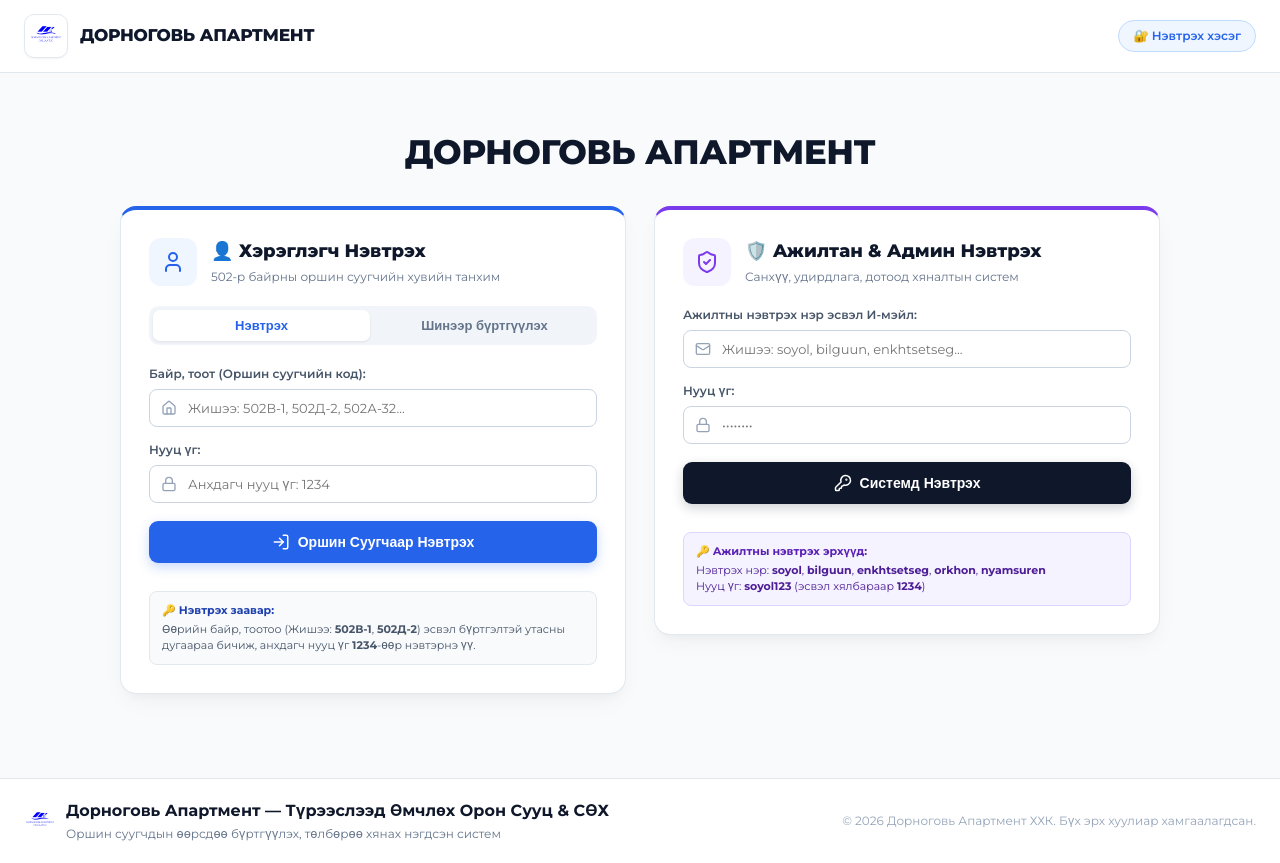
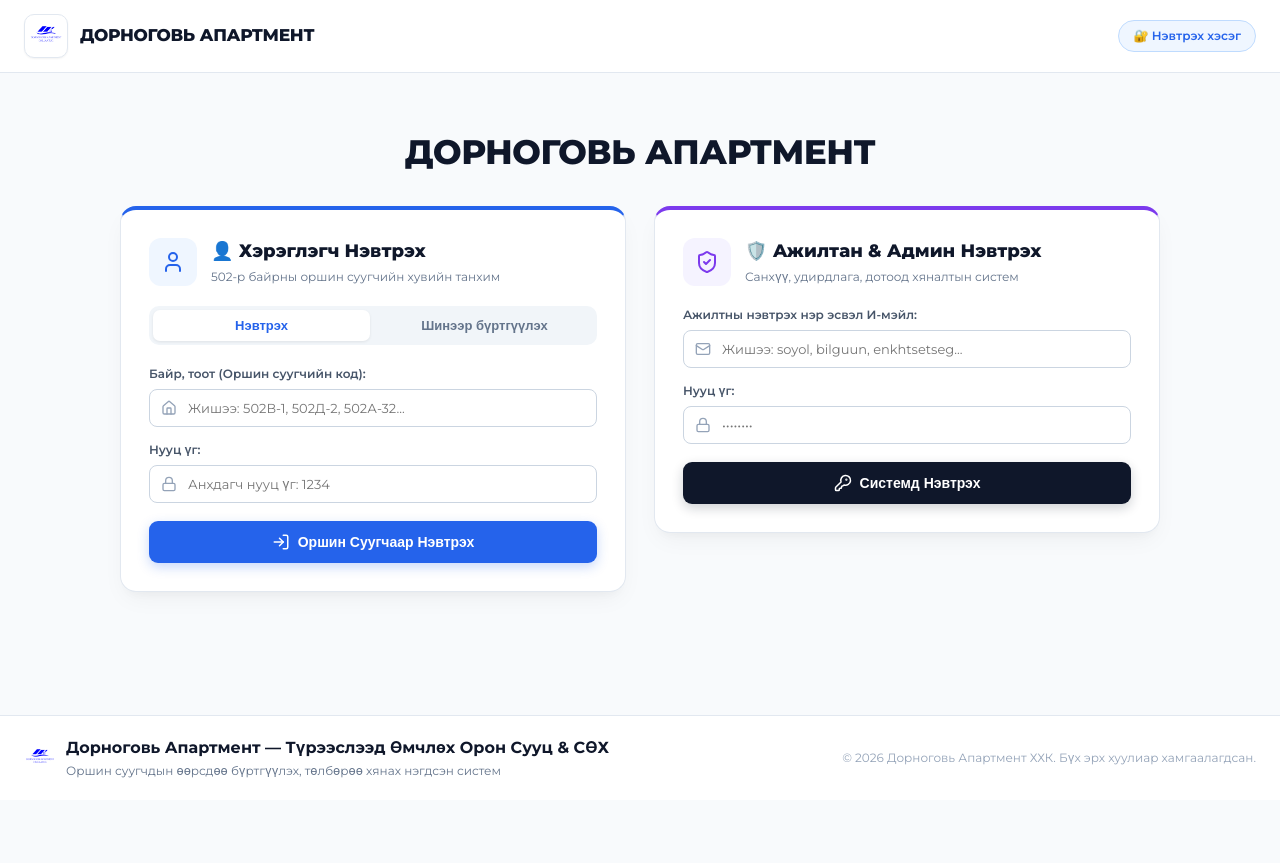
Before and after one commit to Beck0404-ai/Doronsuuts, a React (Vite) app: page / in a window 1280 px wide. After the commit the page ends 800 px from the top, so only its background shows below. Built offline with nearby package versions, Linux system fonts and the light colour scheme; no server answers; the database is empty.

Commit message:
Remove login helper tip boxes from resident and staff login forms

```diff
--- a/src/components/FrontLoginPage.jsx
+++ b/src/components/FrontLoginPage.jsx
@@ -270,13 +270,6 @@ export default function FrontLoginPage({ residents = [], onLoginSuccess }) {
               <button type="submit" className="front-submit-btn btn-resident">
                 <LogIn size={18} /> Оршин Суугчаар Нэвтрэх
               </button>
-
-              <div style={{ marginTop: '14px', padding: '10px 12px', background: '#f8fafc', borderRadius: '8px', border: '1px solid #e2e8f0', fontSize: '11px', color: '#475569', lineHeight: 1.5 }}>
-                <div style={{ fontWeight: 700, color: '#1e40af', marginBottom: '2px', display: 'flex', alignItems: 'center', gap: '4px' }}>
-                  <span>🔑 Нэвтрэх заавар:</span>
-                </div>
-                Өөрийн байр, тоотоо (Жишээ: <strong>502В-1</strong>, <strong>502Д-2</strong>) эсвэл бүртгэлтэй утасны дугаараа бичиж, анхдагч нууц үг <strong>1234</strong>-өөр нэвтэрнэ үү.
-              </div>
             </form>
           ) : (
             /* Registration Form */
@@ -431,14 +424,6 @@ export default function FrontLoginPage({ residents = [], onLoginSuccess }) {
             <button type="submit" className="front-submit-btn btn-staff">
               <KeyRound size={18} /> Системд Нэвтрэх
             </button>
-
-            <div style={{ marginTop: '14px', padding: '10px 12px', background: '#f5f3ff', borderRadius: '8px', border: '1px solid #ddd6fe', fontSize: '11px', color: '#4c1d95', lineHeight: 1.5 }}>
-              <div style={{ fontWeight: 700, color: '#5b21b6', marginBottom: '2px', display: 'flex', alignItems: 'center', gap: '4px' }}>
-                <span>🔑 Ажилтны нэвтрэх эрхүүд:</span>
-              </div>
-              Нэвтрэх нэр: <strong>soyol</strong>, <strong>bilguun</strong>, <strong>enkhtsetseg</strong>, <strong>orkhon</strong>, <strong>nyamsuren</strong><br />
-              Нууц үг: <strong>soyol123</strong> (эсвэл хялбараар <strong>1234</strong>)
-            </div>
           </form>
         </div>
       </div>
```
